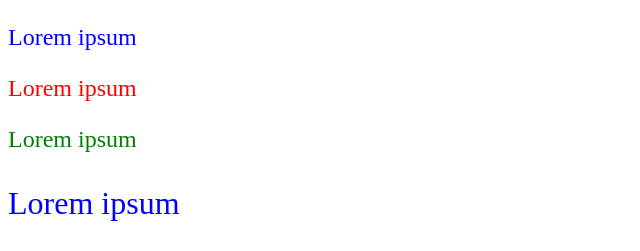
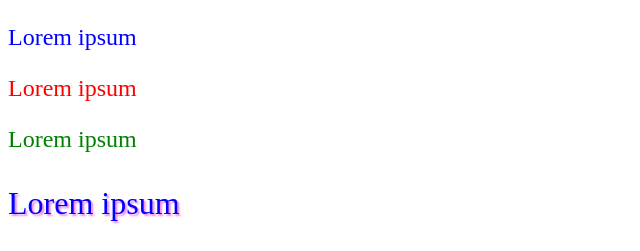
Before and after one commit to zopaj63/z06_selectors1, a plain HTML site: page index.html in a window 1280 px wide. Shown: the top 251 px of the page, 0-640 px from the left. Drawn offline with Linux system fonts and the light colour scheme.

Commit message:
Update style.css

```diff
--- a/style.css
+++ b/style.css
@@ -5,6 +5,6 @@
 .color-blue{color: blue;}
 .color-green{color: green}
 
-p.color-blue.font-size2.font-size3{text-shadow: 2px 2px 2px violet;}
+p.color-blue.font-size2{text-shadow: 2px 2px 2px violet;}
 
 p.font-size3.color-green{font-family: 'Gill Sans', 'Trebuchet MS', sans-serif;}
```
